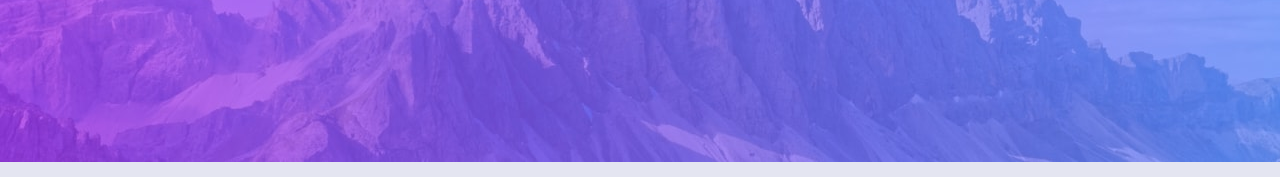
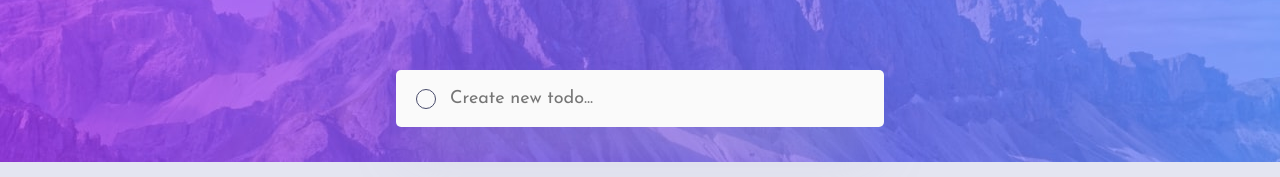
Before and after one commit to jakubfiglak/vue-todo, a Vue app: page / in a window 1280 px wide. Shown: the part 138-315 px from the top of the page. Built offline with nearby package versions, Linux system fonts and the light colour scheme.

Commit message:
feat: create basic todo form

```diff
--- a/src/App.vue
+++ b/src/App.vue
@@ -1,12 +1,14 @@
 <template>
   <div id="app">
     <Header @theme-toggle="toggleTheme" :theme="userTheme" />
+    <todos />
   </div>
 </template>
 
 <script lang="ts">
 import Vue from 'vue';
 import Header from './components/Header.vue';
+import Todos from './components/Todos.vue';
 import { Theme } from './types';
 
 type Data = {
@@ -17,6 +19,7 @@ export default Vue.extend({
   name: 'App',
   components: {
     Header,
+    Todos,
   },
   mounted() {
     const initUserTheme = this.getMediaPreference();
@@ -115,20 +118,24 @@ h6 {
 
 :root {
   --bright-blue: hsl(220, 98%, 61%);
-  --check-background: linear-gradient hsl(192, 100%, 67%) to hsl(280, 87%, 65%);
+  --check-background: linear-gradient(hsl(192, 100%, 67%), hsl(280, 87%, 65%));
   --todo-background: hsl(0, 0%, 98%);
   --body-background: hsl(236, 33%, 92%);
   --light-grayish-blue: hsl(233, 11%, 84%);
   --dark-grayish-blue: hsl(236, 9%, 61%);
   --very-dark-grayish-blue: hsl(235, 19%, 35%);
+  --text-color: var(--very-dark-grayish-blue);
   --heading-color: hsl(0, 0%, 100%);
   --desktop-header-background: url('./assets/bg-desktop-light.jpg');
   --mobile-header-background: url('./assets/bg-mobile-light.jpg');
+  --box-shadow: 0px 35px 50px -15px rgba(194, 195, 214, 0.5);
+  --border-radius: 5px;
 }
 
 :root.dark-theme {
   --body-background: hsl(235, 21%, 11%);
   --todo-background: hsl(235, 24%, 19%);
+  --text-color: hsl(234, 39%, 85%);
   --light-grayish-blue: hsl(234, 39%, 85%);
   --light-grayish-blue-hover: hsl(236, 33%, 92%);
   --dark-grayish-blue: hsl(234, 11%, 52%);
--- /dev/null
+++ b/src/components/TodoForm.vue
@@ -0,0 +1,69 @@
+<template>
+  <layout-content-wrapper>
+    <form @submit.prevent="addTodo">
+      <fieldset>
+        <input type="checkbox" name="completed" id="completed" v-model="completed" />
+        <input type="text" name="text" id="text" placeholder="Create new todo..." v-model="text" />
+      </fieldset>
+    </form>
+  </layout-content-wrapper>
+</template>
+
+<script lang="ts">
+import Vue from 'vue';
+import LayoutContentWrapper from './LayoutContentWrapper.vue';
+
+export default Vue.extend({
+  name: 'TodoForm',
+  components: { LayoutContentWrapper },
+  data() {
+    return {
+      completed: false,
+      text: '',
+    };
+  },
+  methods: {
+    addTodo() {
+      const newTodo = {
+        completed: this.completed,
+        text: this.text,
+      };
+      this.$emit('add-todo', newTodo);
+      this.completed = false;
+      this.text = '';
+    },
+  },
+});
+</script>
+
+<style scoped>
+fieldset {
+  background: var(--todo-background);
+  border: 0;
+  display: flex;
+  align-items: center;
+  padding: 1.8rem 2rem;
+  box-shadow: var(--box-shadow);
+  border-radius: var(--border-radius);
+}
+
+input[type='checkbox'] {
+  cursor: pointer;
+  appearance: none;
+  width: 2rem;
+  height: 2rem;
+  border-radius: 50%;
+  border: 1px solid var(--very-dark-grayish-blue);
+}
+
+input[type='checkbox']:checked {
+  background: url(../assets/icon-check.svg) no-repeat center, var(--check-background);
+}
+
+input[type='text'] {
+  background: none;
+  border: 0;
+  color: var(--text-color);
+  margin-left: 1.2rem;
+}
+</style>
--- /dev/null
+++ b/src/components/Todos.vue
@@ -0,0 +1,21 @@
+<template>
+  <section>
+    <todo-form />
+  </section>
+</template>
+
+<script>
+import Vue from 'vue';
+import TodoForm from './TodoForm.vue';
+
+export default Vue.extend({
+  name: 'Todos',
+  components: { TodoForm },
+});
+</script>
+
+<style scoped>
+section {
+  margin-top: -9.2rem;
+}
+</style>
```
